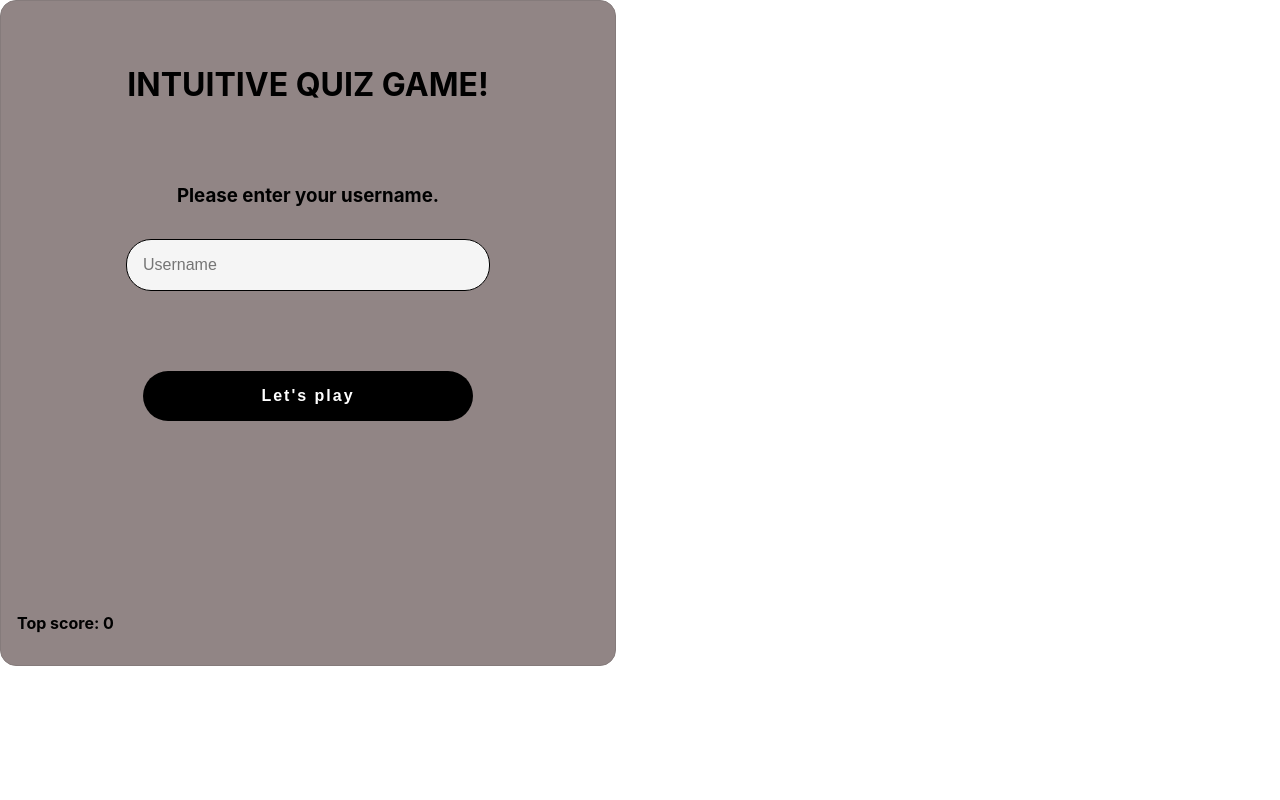
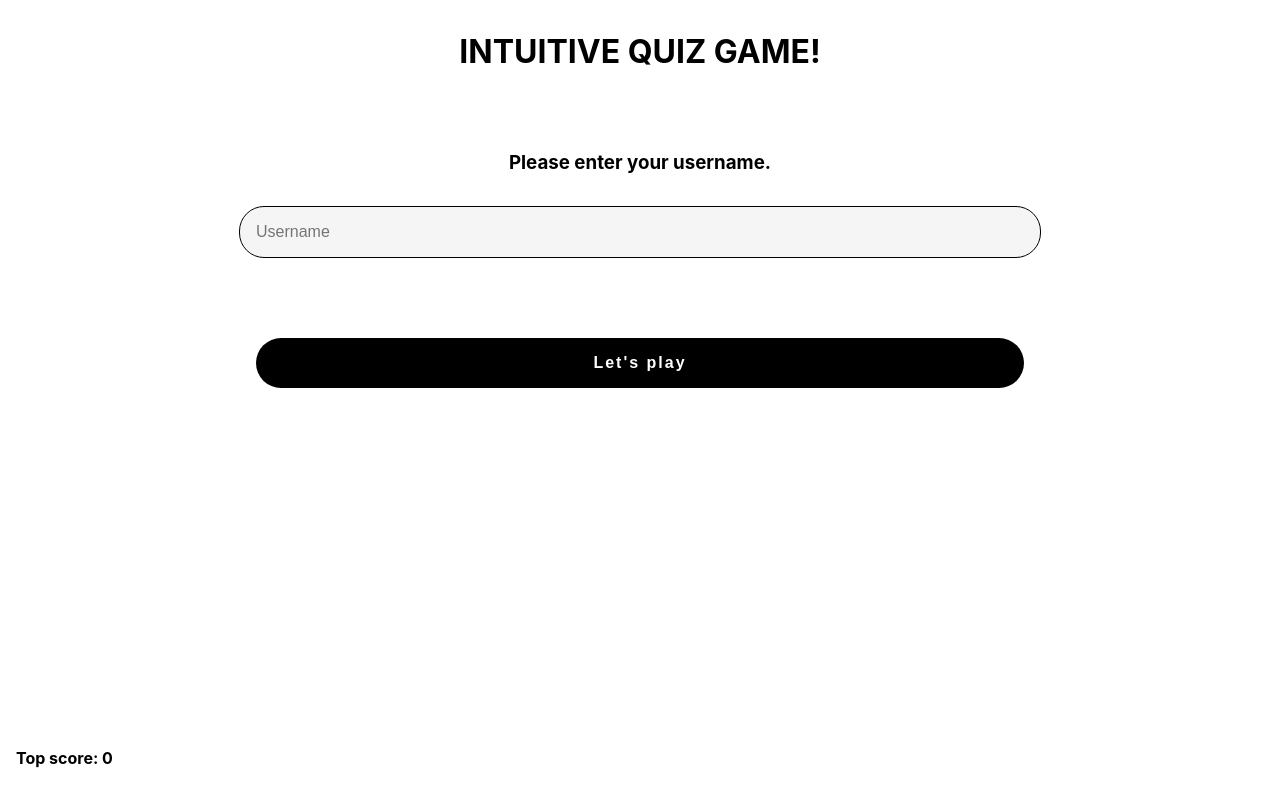
Before and after one commit to Bodipoh/quiz_app, a React (Create React App) app in the folder quizz/: page / in a window 1280 px wide. Built offline with nearby package versions, Linux system fonts and the light colour scheme.

Commit message:
card updated

```diff
--- a/quizz/src/Components/Card.jsx
+++ b/quizz/src/Components/Card.jsx
@@ -3,7 +3,7 @@ import React from "react";
 import "./Card.css";
 
 const Card = (props) => {
-  return <div className="card">{props.children}</div>;
+  return <div className="frontcard">{props.children}</div>;
 };
 
 export default Card;
```
